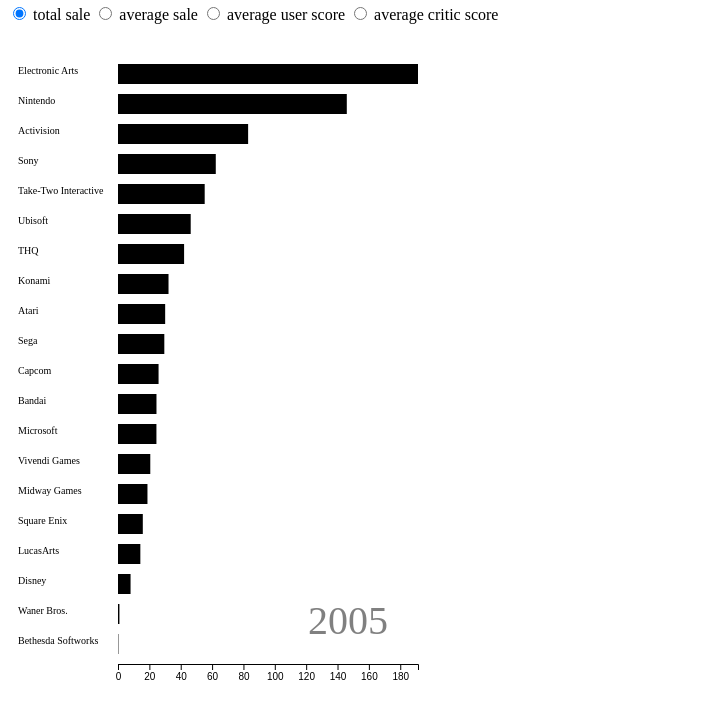
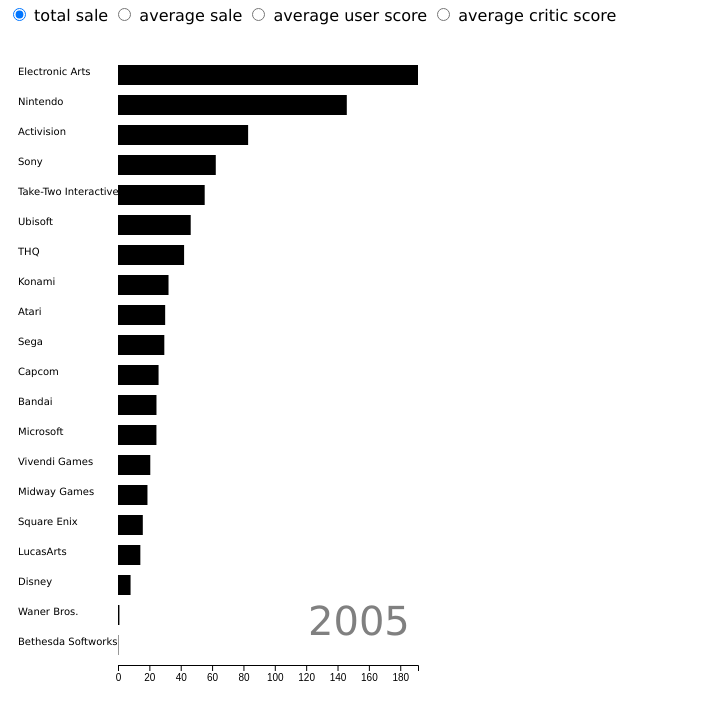
Before and after one commit to UW-CSE442-WI20/A3-game-dev-pubg, a website built with Parcel: page src/index.html in a window 1280 px wide. Shown: the part 62-783 px from the top of the page, without its empty margins (0-719 px from the left). Built offline with nearby package versions, Linux system fonts and the light colour scheme.

Commit message:
update font

```diff
--- a/src/my-styles.css
+++ b/src/my-styles.css
@@ -1,3 +1,6 @@
+p, div, svg {
+  font-family: "Verdana", Geneva, sans-serif;
+}
 .button {
   border: 0;
   background: transparent;
```
